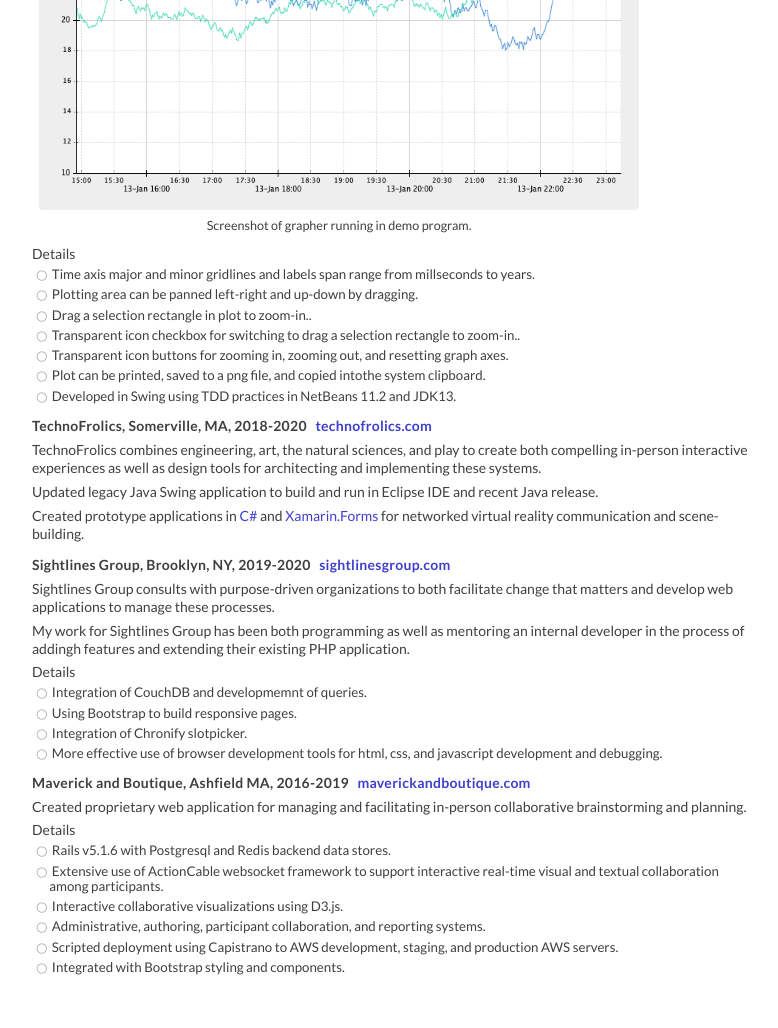
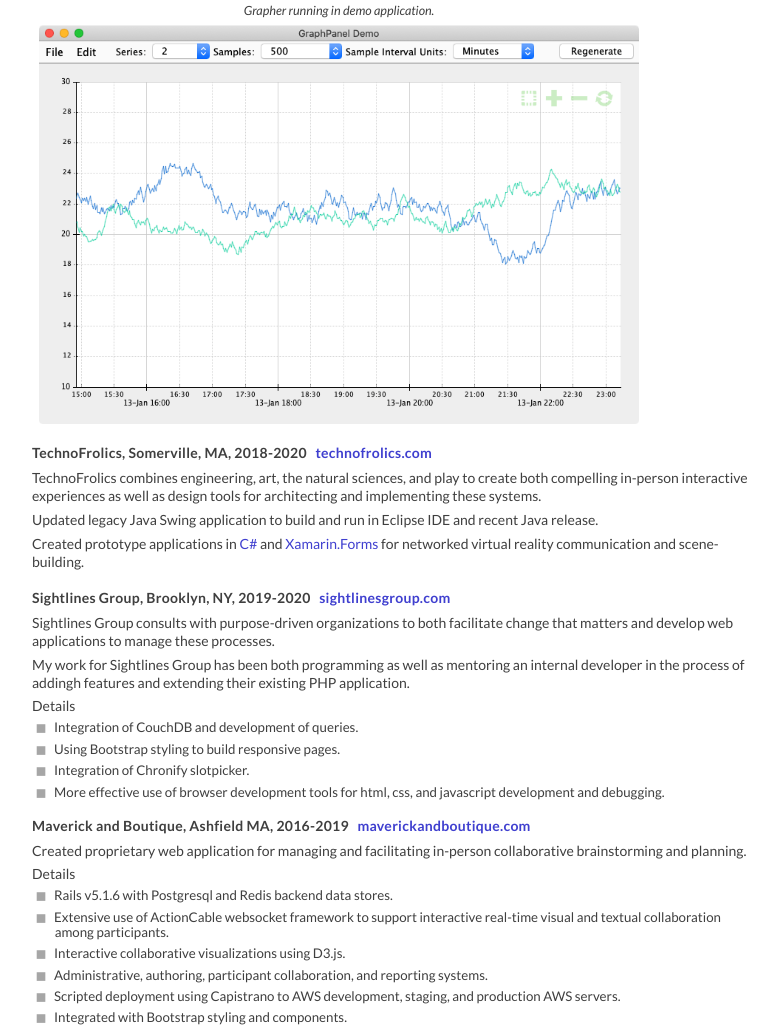
Before and after one commit to stepheneb/stepheneb.github.io, a website: page artandlogic.html in a window 1280 px wide. Shown: the part 730-1758 px from the top of the page, without its empty margins (3-781 px from the left). Before the commit the page ends 1733 px from the top, so only its background shows below. Drawn offline with Linux system fonts and the light colour scheme; files whose address does not match are found by name.

Commit message:
style fixes and improvements

```diff
--- a/artandlogic.html
+++ b/artandlogic.html
@@ -60,12 +60,6 @@
           Created and integrated an interactive data visualization grapher for S9's Java Swing
           application managing scientific data retrieved from sensor buoy monitoring systems.
         </p>
-        <div class="screenshot">
-          <img  src="images/s9-grapher.png">
-          <p>
-            Screenshot of grapher running in demo program.
-          </p>
-        </div>
 
         <header>Details</header>
         <ul class="details">
@@ -91,6 +85,13 @@
             Developed in Swing using TDD practices in NetBeans 11.2 and JDK13.
           </li>
         </ul>
+
+        <div class="screenshot">
+          <p>
+            Grapher running in demo application.
+          </p>
+          <img  src="images/s9-grapher.png">
+        </div>
       </div>
 
 
@@ -100,8 +101,9 @@
           <a href="http://www.technofrolics.com/">technofrolics.com</a>
         </div>
         <p>
-          TechnoFrolics combines engineering, art, the natural sciences, and play to create both compelling in-person
-          interactive experiences as well as design tools for architecting and implementing these systems.
+          TechnoFrolics combines engineering, art, the natural sciences, and play to
+          create both compelling in-person interactive experiences as well as design
+          tools for architecting and implementing these systems.
         </p>
         <p>
           Updated legacy Java Swing application to build and run in Eclipse IDE and recent Java release.
@@ -119,8 +121,8 @@
           <a href="https://sightlinesgroup.com/">sightlinesgroup.com</a>
         </div>
         <p>
-          Sightlines Group consults with purpose-driven organizations to both facilitate change that matters
-          and develop web applications to manage these processes.
+          Sightlines Group consults with purpose-driven organizations to both facilitate
+          change that matters and develop web applications to manage these processes.
         </p>
         <p>
           My work for Sightlines Group has been both programming as well as mentoring an internal
@@ -129,16 +131,17 @@
         <header>Details</header>
         <ul class="details">
           <li>
-          Integration of CouchDB and developmemnt of queries.
+            Integration of CouchDB and development of queries.
           </li>
           <li>
-          Using Bootstrap to build responsive pages.
+            Using Bootstrap styling to build responsive pages.
           </li>
           <li>
             Integration of Chronify slotpicker.
           </li>
           <li>
-            More effective use of browser development tools for html, css, and javascript development and debugging.
+            More effective use of browser development tools for html, css,
+            and javascript development and debugging.
           </li>
       </div>
 
@@ -148,8 +151,8 @@
           <a href="http://maverickandboutique.com/">maverickandboutique.com</a>
         </div>
         <p>
-          Created proprietary web application for managing and facilitating in-person collaborative
-          brainstorming and planning.
+          Created proprietary web application for managing and facilitating in-person
+          collaborative brainstorming and planning.
         </p>
 
         <header>Details</header>
--- a/styles.css
+++ b/styles.css
@@ -113,17 +113,45 @@ a:visited {
   padding: 0;
 }
 
+ul {
+  list-style-type: none;
+  padding: 0 2em 0 0.5em;
+  margin: 0.4rem 0rem 0.4rem 0.0rem;
+}
+
+ul.details {
+  font-size: 95%;
+  margin: 0.4rem 0rem 0.4rem 0.0rem;
+}
+
+li::before {
+  content: "\25fc";
+  color: rgba(128,128,128,0.7);
+  display: inline-block;
+  width: 1rem;
+  margin-left: -1.2rem;
+}
+
+li {
+  margin: 0.4rem 0rem 0.4rem 1rem;
+}
+
+#content li p {
+  margin-left: 0.5em;
+}
+
 .section {
   margin: 0.2em 0em 0.8em 0.5em;
 }
 
 .item, .client {
+  display: inline-block;
   font-family: 'Lato', georgia, times, "times new roman", serif;
   font-weight: 600;
   font-size: 1.0em;
   font-style: normal;
   letter-spacing: 0.02em;
-  margin: 1em 0em 0.5em 0.0em;
+  margin: 0.5em 0em 0.2em 0.0em;
 }
 
 .client > a, .item > a {
@@ -185,28 +213,6 @@ a {
   text-decoration: none;
 }
 
-ul {
-  list-style-type: none;
-  padding-left: 0.5em;
-}
-
-ul.details {
-  font-size: 95%;
-  margin: 0.4em 0em 0.4em 0.0em;
-}
-
-li::before {
-  content: "\25CB";
-  color: rgba(128,128,128,0.7);
-  display: inline-block;
-  width: 1.0em;
-  margin-left: -1em;
-}
-
-li {
-  margin: 0.4em 0em 0.4em 0.8em;
-}
-
 code {
   font-size: 0.95em;
 }
@@ -224,12 +230,13 @@ div.screenshot > img {
 div.screenshot > p {
   text-align: center;
   font-size: 90%;
+  font-style: italic;
 }
 
 @media print {
   @page {
     size: auto;
-    margin: 15mm 25mm 15mm 20mm;
+    margin: 15mm 20mm 15mm 20mm;
   }
 
   body {
@@ -257,6 +264,11 @@ div.screenshot > p {
     line-height: 140%;
   }
 
+  #content hr {
+    margin: 0.8em 0;
+    padding: 0;
+  }
+
   #content hr.print-page-break {
     page-break-before: always;
     break-before: always;
@@ -280,4 +292,8 @@ div.screenshot > p {
     padding-left: 0.4em;
   }
 
+  li::before {
+    color: LightGray;
+  }
+
 }
```
Also changed, not shown: index.html (+3 -3 lines), 1 other file.
